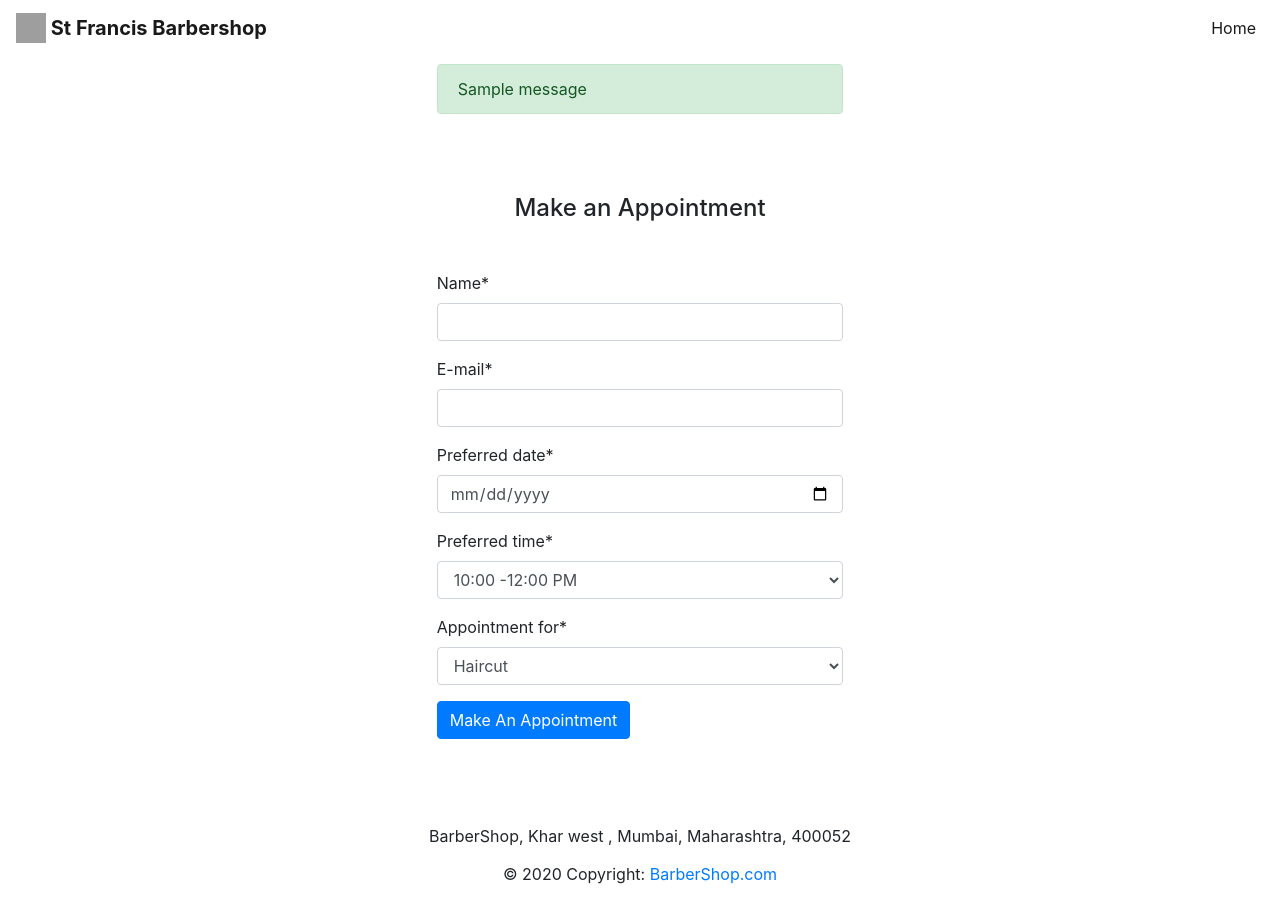
After one commit to Y-KUN-21/BarberShop, a Django app: page /appointment/ in a window 1280 px wide. The commit adds this page. Run offline with Django 3.2, Linux system fonts and the light colour scheme; one stand-in notice (Sample message) is shown; some libraries are stand-ins or nearby versions; grey boxes are pictures that could not be loaded.

Commit message:
added appointment.html, preferred_date in AppointmentForm

```diff
--- a/salon/barbershop/forms.py
+++ b/salon/barbershop/forms.py
@@ -1,9 +1,22 @@
 from django import forms
+import datetime
+from dateutil.relativedelta import *
+
+min_date = datetime.date.today()
+max_date = min_date + relativedelta(months=+3)
 
 
 class AppointmentForm(forms.Form):
     name = forms.CharField(label="Name")
     email = forms.EmailField(label="E-mail")
+    preferred_date = forms.DateTimeField(
+        widget=forms.DateTimeInput(attrs={
+            'class': 'form-control datetimepicker-input',
+            'type': 'date',
+            'max': max_date,
+            'min': min_date,
+        })
+    )
     preferred_time = forms.ChoiceField(
         choices=[('10:00-12:00 PM', "10:00 -12:00 PM"), ('12:00 - 14:00 PM', "12:00 - 14:00 PM"),
                  ('14:00 - 16:00 PM', "14:00 - 16:00 PM"), ('16:00 - 18:00 PM', "16:00 - 18:00 PM"),
--- a/salon/barbershop/models.py
+++ b/salon/barbershop/models.py
@@ -1,11 +1,13 @@
 from django.db import models
+import datetime
 
 
 # Create your models here.
 class Appointment(models.Model):
     name = models.CharField(max_length=250)
     email = models.EmailField()
-    preferred_time = models.CharField(max_length=250,default="10:00 - 12:00 PM")
+    preferred_date = models.DateField(default=datetime.date.today)
+    preferred_time = models.CharField(max_length=250, default="10:00 - 12:00 PM")
     service = models.CharField(max_length=250)
 
     def __str__(self):
--- /dev/null
+++ b/salon/barbershop/templates/barbershop/appointment.html
@@ -0,0 +1,55 @@
+{% extends "barbershop/main.html" %}
+{% load static %}
+{% load crispy_forms_tags %}
+{% block title%} Make an Appointment {% endblock %}
+{% block navbar %}
+<nav class="navbar navbar-expand-md navbar-light bg-white">
+   <a class="navbar-brand" href="#">
+   <img src="https://www.flaticon.com/svg/static/icons/svg/1995/1995573.svg" width="30" height="30" class="d-inline-block align-top" alt=""><strong>  St Francis Barbershop </strong> </a>
+   <button class="navbar-toggler" type="button" data-toggle="collapse" data-target="#collapsingNavbar">
+   <span class="navbar-toggler-icon"></span>
+   </button>
+   <div class="navbar-collapse collapse" id="collapsingNavbar">
+      <ul class="navbar-nav ml-auto">
+         <li class="nav-item active">
+            <a class="nav-link" href="{% url 'home' %}">Home</a>
+         </li>
+      </ul>
+   </div>
+</nav>
+{% endblock %}
+{% block content %}
+{% if messages %}
+<div class="row justify-content-center">
+   <div class="col-lg-4 m-2">
+      {% for message in messages %}
+      <div class="alert alert-{{ message.tags }}" role="alert">
+         {{ message }}
+      </div>
+      {% endfor %}
+   </div>
+</div>
+{% endif %}
+<div class="row justify-content-center">
+   <div class="col-lg-4 col-md-6 col-sm-6 m-2">
+      <h4 class="text-center m-5">Make an Appointment</h4>
+      <form method="POST" name="appointment_form">
+         {% csrf_token %}
+         {{form|crispy}}
+         <button id="submit" name="submit" onclick="submitForm()" class="btn btn-primary">Make An Appointment</button>
+      </form>
+   </div>
+</div>
+<script>
+   function submitForm() {
+   // Get the first form with the name
+   // Usually the form name is not repeated
+   // but duplicate names are possible in HTML
+   // Therefore to work around the issue, enforce the correct index
+   var frm = document.getElementsByName('appointment_form')[0];
+   frm.submit(); // Submit the form
+   frm.reset();  // Reset all form data
+   return false; // Prevent page refresh
+}
+</script>
+{% endblock %}
--- /dev/null
+++ b/salon/barbershop/templates/barbershop/main.html
@@ -0,0 +1,32 @@
+{% load static %}
+{% load crispy_forms_tags %}
+<html lang="en">
+   <head>
+      <meta charset="UTF-8">
+      <meta name="viewport" content="width=device-width, initial-scale=1">
+      <link rel="stylesheet" type="text/css" href="{% static '/style/main.css' %}">
+      <link rel="stylesheet" href="https://cdnjs.cloudflare.com/ajax/libs/bootstrap-datetimepicker/4.7.14/css/bootstrap-datetimepicker.min.css">
+      <link rel="stylesheet" href="https://cdn.jsdelivr.net/npm/bootstrap@4.5.3/dist/css/bootstrap.min.css" integrity="sha384-TX8t27EcRE3e/ihU7zmQxVncDAy5uIKz4rEkgIXeMed4M0jlfIDPvg6uqKI2xXr2" crossorigin="anonymous">
+      <title>{% block title %} {% endblock %}</title>
+   </head>
+   <body>
+      <!--    Navbar start-->
+      {% block navbar %} {% endblock %}
+      <!--Navbar end-->
+      <!--Body content start-->
+      {% block content %} {% endblock %}
+      <!--Body content end-->
+      <!--Footer start-->
+      <footer class="container mt-5 mb-2 p-3">
+         <h6 class="text-center font-weight-normal">BarberShop, Khar west , Mumbai, Maharashtra, 400052</h6>
+         <div class="footer-copyright text-center py-2">© 2020 Copyright: <a href="https://BarberShop.com/"> BarberShop.com</a>
+         </div>
+      </footer>
+      <!--Footer end-->
+      <!--Boostrap scripts start-->
+      <script src="https://code.jquery.com/jquery-3.5.1.slim.min.js" integrity="sha384-DfXdz2htPH0lsSSs5nCTpuj/zy4C+OGpamoFVy38MVBnE+IbbVYUew+OrCXaRkfj" crossorigin="anonymous"></script>
+      <script src="https://cdn.jsdelivr.net/npm/popper.js@1.16.1/dist/umd/popper.min.js" integrity="sha384-9/reFTGAW83EW2RDu2S0VKaIzap3H66lZH81PoYlFhbGU+6BZp6G7niu735Sk7lN" crossorigin="anonymous"></script>
+      <script src="https://cdn.jsdelivr.net/npm/bootstrap@4.5.3/dist/js/bootstrap.min.js" integrity="sha384-w1Q4orYjBQndcko6MimVbzY0tgp4pWB4lZ7lr30WKz0vr/aWKhXdBNmNb5D92v7s" crossorigin="anonymous"></script>
+      <!--Boostrap scripts end-->
+   </body>
+</html>
--- a/salon/barbershop/urls.py
+++ b/salon/barbershop/urls.py
@@ -2,5 +2,5 @@
 from . import views
 urlpatterns = [
     path('', views.home, name="home"),
-    path('/confirmed', views.confirmed, name="confirmed")
+    path('appointment/', views.appointment, name="appointment")
 ]
--- a/salon/barbershop/views.py
+++ b/salon/barbershop/views.py
@@ -2,11 +2,16 @@
 from django.shortcuts import render, redirect
 from .forms import AppointmentForm
 from django.contrib import messages
+import datetime
 from .models import Appointment
 
 
 # Create your views here.
 def home(request):
+    return render(request, "barbershop/home.html")
+
+
+def appointment(request):
     if request.method == "POST":
         form = AppointmentForm(request.POST)
         if form.is_valid():
@@ -14,15 +19,15 @@
             email = form.cleaned_data['email']
             preferred_time = form.cleaned_data['preferred_time']
             service = form.cleaned_data['service']
-            # instance = Appointment(name=name, email=email, preferred_time=preferred_time, service=service)
-            # instance.save()
-
-            messages.success(request, 'Appointment placed successfully')
-            print("Saved")
-        return render(request, "barbershop/home.html", {"form": form})
+            preferred_date = form.cleaned_data['preferred_date']
+            # instance = Appointment(name=name, email=email, preferred_time=preferred_time,
+            # preferred_date=preferred_date, service=service) instance.save()
+            messages.info(request, "Screenshot this message please !")
+            messages.success(request, '''Hey, {} your appointment for "{}"
+                                         on  {} between {} placed successfully.
+                                         '''.
+                             format(name, service, preferred_date.strftime("%d-%m-%Y"), preferred_time))
+            print(name, email, preferred_date, preferred_time, service)
+        return render(request, "barbershop/appointment.html", {"form": form})
     form = AppointmentForm()
-    return render(request, "barbershop/home.html", {"form": form})
-
-
-def confirmed(request):
-    return render(request, "barbershop/confirmed.html")
+    return render(request, "barbershop/appointment.html", {"form": form})
--- a/salon/salon/urls.py
+++ b/salon/salon/urls.py
@@ -13,8 +13,6 @@
     1. Import the include() function: from django.urls import include, path
     2. Add a URL to urlpatterns:  path('blog/', include('blog.urls'))
 """
-from django.conf import settings
-from django.conf.urls.static import static
 from django.contrib import admin
 from django.urls import path, include
 
--- a/salon/static/style/main.css
+++ b/salon/static/style/main.css
@@ -1,4 +1,7 @@
 
+html,body{
+    height: 100%
+}
 .shop-bg {
     display: block;
      filter: blur(4px);
```
Also changed, not shown: salon/barbershop/templates/barbershop/confirmed.html (deleted, +0 -10 lines), salon/barbershop/templates/barbershop/home.html (+15 -45 lines), salon/barbershop/migrations/0006_appointment_preferred_date.py (added), salon/db.sqlite3.
